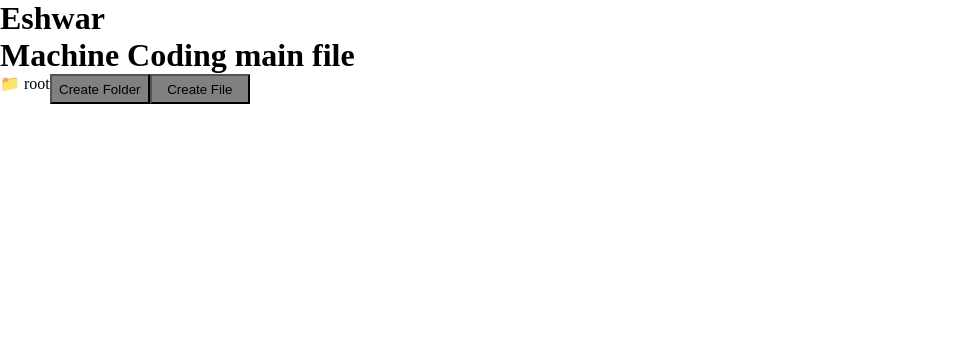
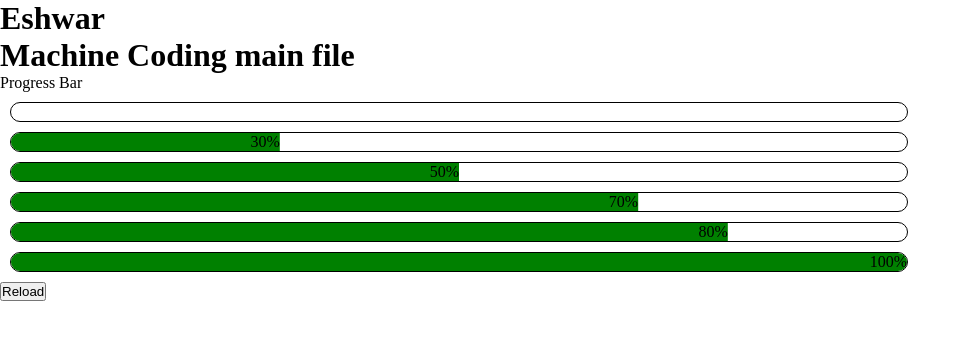
Before and after one commit to Eshwar066/React-Practice, a React (Create React App) app: page / in a window 1280 px wide. Shown: the top 340 px of the page, without its empty margins (0-971 px from the left). Built offline with nearby package versions, Linux system fonts and the light colour scheme.

Commit message:
Progress bar Machine coding

```diff
--- a/src/MachineCoding.js
+++ b/src/MachineCoding.js
@@ -1,5 +1,6 @@
 import Carousel from "./MachineCodingQues/CarosuelUi/carosuel"
 import FileEplorerMain from "./MachineCodingQues/FileExplorerCode/fileExplorerMain"
+import Progressbar from "./MachineCodingQues/ProgressBar/progressbar"
 
 const MachineCoding=()=>{
 
@@ -7,7 +8,8 @@ const MachineCoding=()=>{
     return (<>
     <h1> Machine Coding main file</h1>
     {/* <Carousel/> */}
-    <FileEplorerMain/>
+    {/* <FileEplorerMain/> */}
+    <Progressbar/>
     </>
     )
 }
--- a/src/MachineCodingQues/FileExplorerCode/fileExplorerMain.js
+++ b/src/MachineCodingQues/FileExplorerCode/fileExplorerMain.js
@@ -5,19 +5,16 @@ import FileExplorer from "./fileExplorer";
 const FileEplorerMain=()=>{
     const [explorerData,setExplorerData]= useState(fileData);
 
-    console.log(">>explorerData",explorerData);
-
-
+    //recursion
     const addItem = (currentFolder, parentId, newItem) => {
         if (currentFolder.id === parentId) {
-            // Found the folder where we need to insert the new item
+
             return {
                 ...currentFolder,
                 items: [...currentFolder.items, newItem],
             };
         }
 
-        // If not found, check inside each subfolder (recursive search)
         return {
             ...currentFolder,
             items: currentFolder.items.map((item) =>
@@ -29,7 +26,7 @@ const FileEplorerMain=()=>{
     const handleSubmit = (value, isFolder, parentId) => {
         setExplorerData((prevData) =>
             addItem(prevData, parentId, {
-                id: Date.now(), // Generate a unique ID
+                id: Date.now(),
                 fileName: value,
                 isFolder,
                 items: [],
--- /dev/null
+++ b/src/MachineCodingQues/ProgressBar/progressbar.css
@@ -0,0 +1,17 @@
+*{
+    padding: 0px;
+    margin:0px
+}
+.outer{
+    width: 70%;
+    border:1px solid black;
+    border-radius: 10px;
+    overflow: hidden;
+    margin: 10px;
+}
+.inner{
+    background-color: green;
+    text-align: right;
+    transition: 0.5s ease-in;
+
+}
--- /dev/null
+++ b/src/MachineCodingQues/ProgressBar/progressbar.js
@@ -0,0 +1,50 @@
+import { useEffect, useState } from "react";
+import "./progressbar.css";
+
+const ProgressbarComponent = ({ progress }) => {
+  const [animatedProgress, setAnimatedProgress] = useState(0);
+
+  useEffect(() => {
+    const timeout = setTimeout(() => setAnimatedProgress(progress), 100);
+    return () => clearTimeout(timeout); // Cleanup
+  }, [progress]);
+
+  return (
+    <div className="outer">
+      <div
+        className="inner"
+        style={{ transform: `translateX(${animatedProgress - 100}%)` }}
+        role="progressbar"
+        aria-valuenow={progress}
+        aria-valuemax={100}
+        aria-valuemin={0}
+      >
+        {animatedProgress}%
+      </div>
+    </div>
+  );
+};
+
+const Progressbar = () => {
+  const initialBars = [0, 30, 50, 70, 80, 100];
+  const [bars, setBars] = useState(initialBars);
+
+  const reloadProgressBars = () => {
+    setBars([]);
+    setTimeout(() => setBars(initialBars), 50);
+  };
+
+  return (
+    <div>
+      <div>Progress Bar</div>
+      <div>
+        {bars.map((item, id) => (
+          <ProgressbarComponent progress={item} key={id} />
+        ))}
+      </div>
+      <button onClick={reloadProgressBars}>Reload</button>
+    </div>
+  );
+};
+
+export default Progressbar;
```
